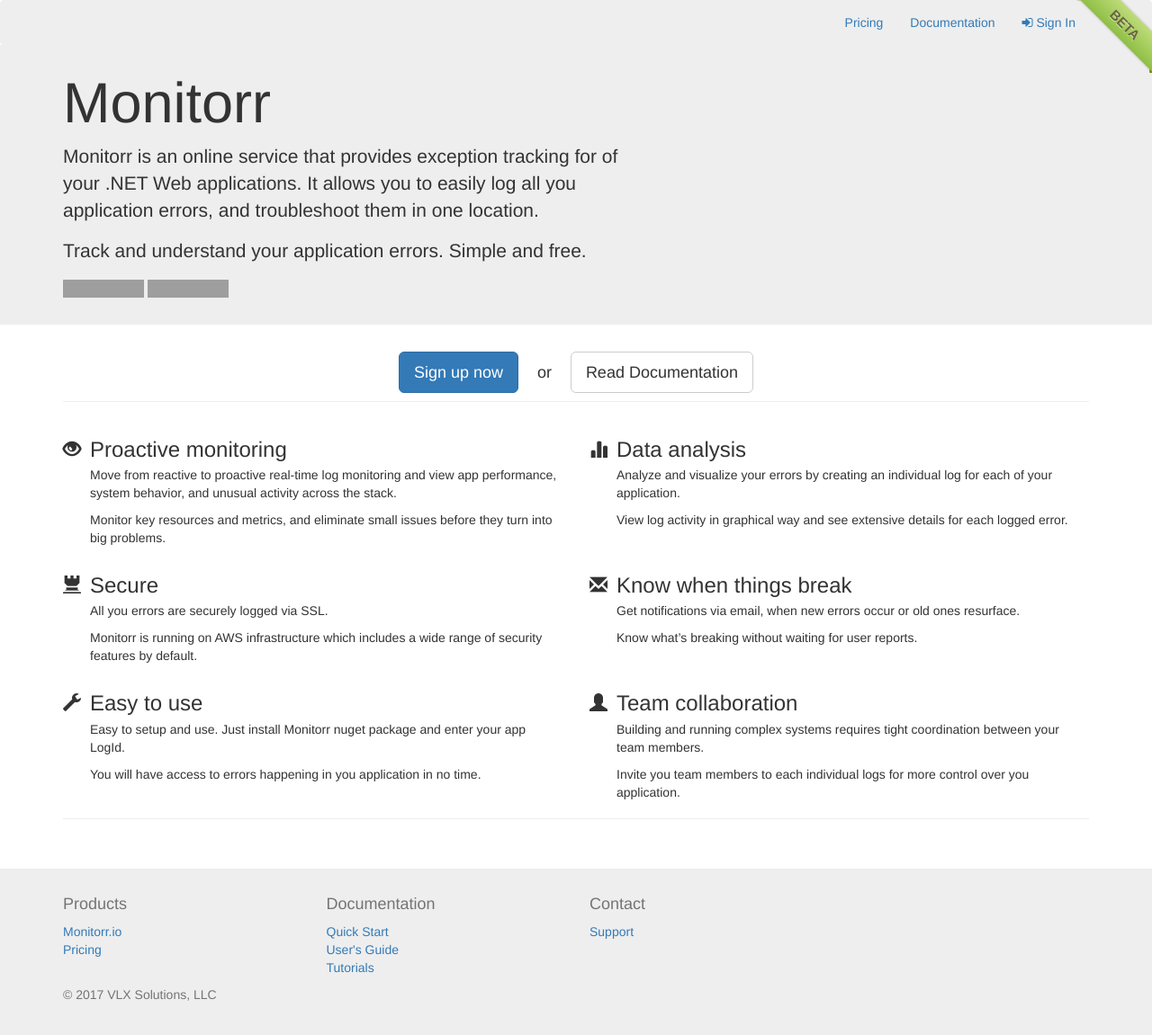
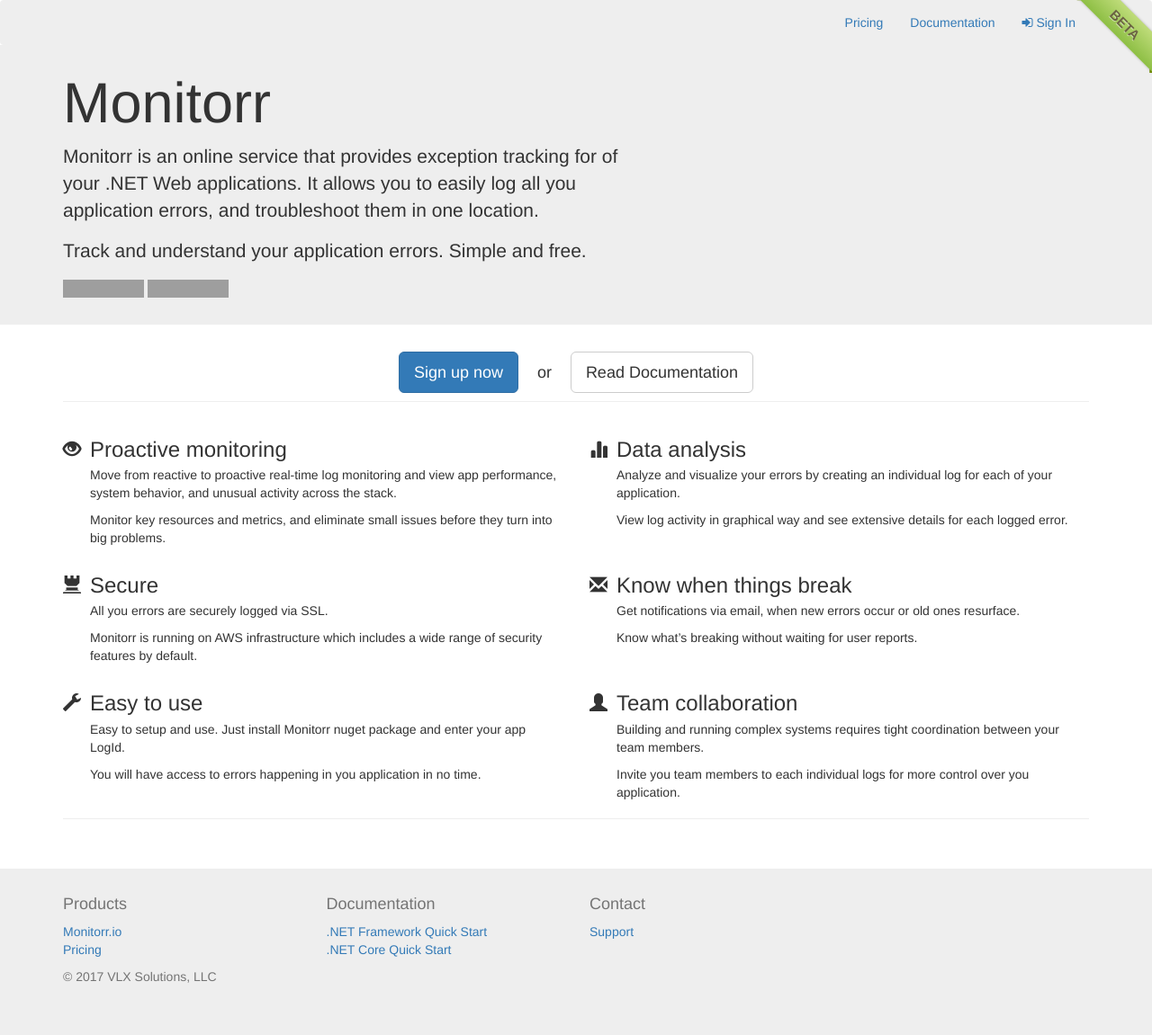
Before and after one commit to monitorrio/monitorr.github.io, a Jekyll site: the page built from index.html, in a window 1280 px wide. Shown: the whole page at 90% size. Built offline with Jekyll 4.4.1, drawn with Linux system fonts in a browser that asks for light colours; grey boxes are pictures that could not be loaded.

Commit message:
some cleaup

```diff
--- a/_includes/footer.html
+++ b/_includes/footer.html
@@ -11,9 +11,8 @@
       <div class="col-sm-3 col-xs-6">
         <h4>Documentation</h4>
         <ul class="list-unstyled">
-          <li><a href="http://docs.monitorr.io/en/latest/quickstart.html">Quick Start</a></li>
-          <li><a href="http://docs.monitorr.io/en/latest/users-guide/index.html">User's Guide</a></li>
-          <li><a href="http://docs.monitorr.io/en/latest/tutorials/index.html">Tutorials</a></li>
+          <li><a href="http://docs.monitorr.io/en/latest/dotnet-framework-quick-start.html">.NET Framework Quick Start</a></li>
+          <li><a href="http://docs.monitorr.io/en/latest/users-guide/index.html">.NET Core Quick Start</a></li>
         </ul>
       </div>
       <div class="col-sm-3 col-xs-6">
```
